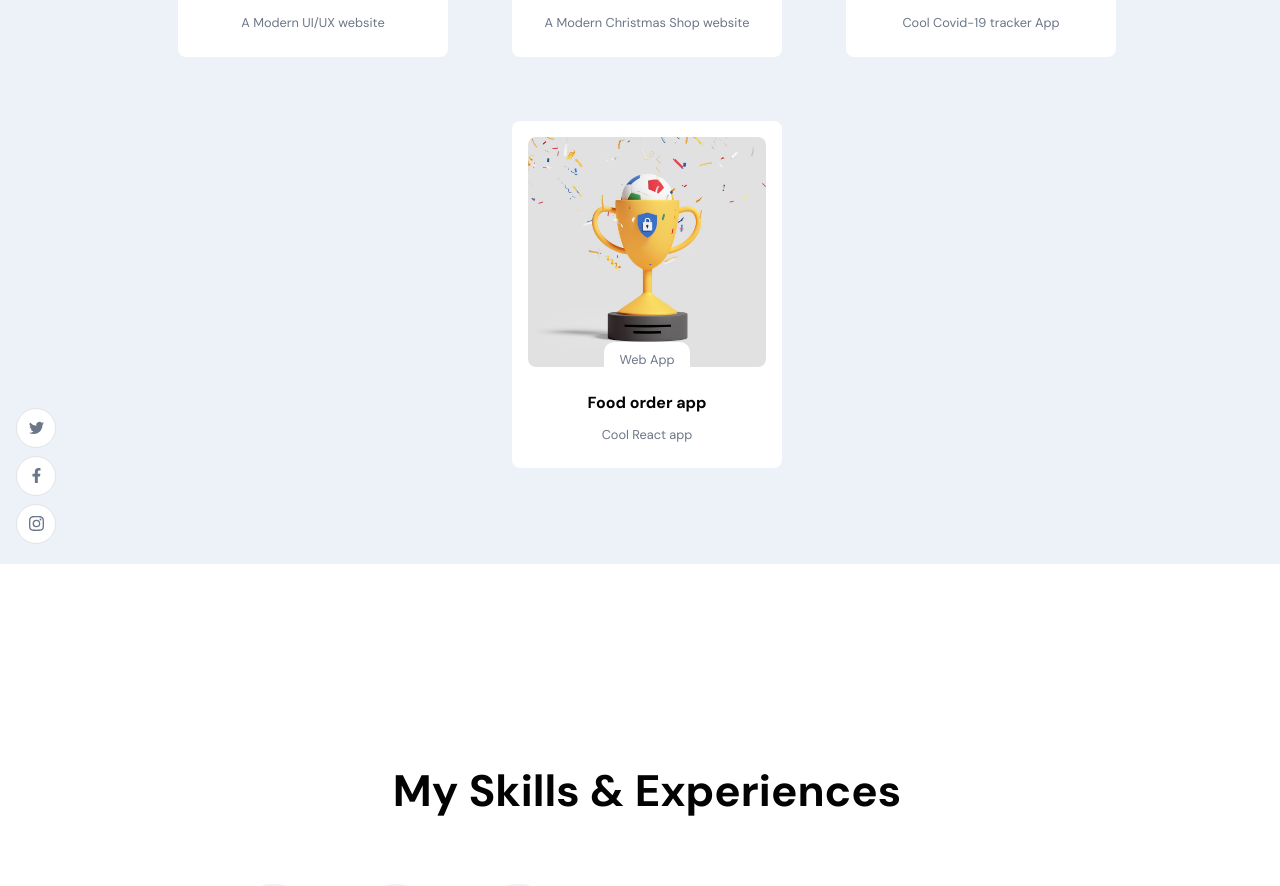
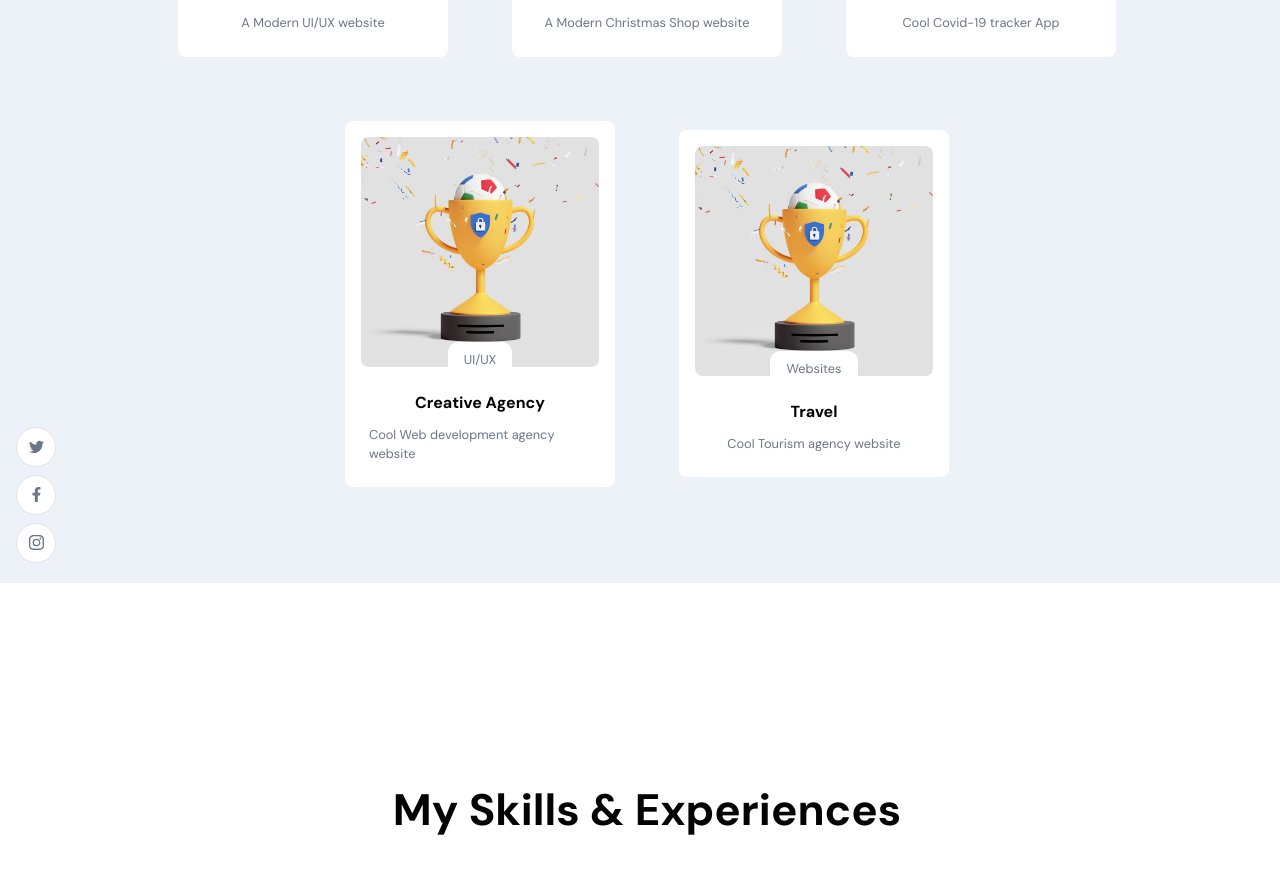
Before and after one commit to tdark23/ted-portfolio, a React (Create React App) app: page / in a window 1280 px wide. Shown: the part 2603-3489 px from the top of the page. Built offline with nearby package versions, Linux system fonts and the light colour scheme.

Commit message:
Update Work.jsx

```diff
--- a/src/container/Work/Work.jsx
+++ b/src/container/Work/Work.jsx
@@ -67,12 +67,21 @@ const Work = () => {
     },
     {
       name: 'third',
-      title: 'Food order app',
-      description: 'Cool React app',
-      projectLink: 'https://camerfood-order-app.netlify.app',
-      codeLink: 'https://github.com/tdark23/Food-order-app',
+      title: 'Creative Agency',
+      description: 'Cool Web development agency website',
+      projectLink: 'https://web-dev-agency.netlify.app',
+      codeLink: 'https://github.com/tdark23/web-development-agency',
       imgUrl: images.about03,
-      tags: ['Web App', 'ALL'],
+      tags: ['UI/UX', 'ALL'],
+    },
+    {
+      name: 'third',
+      title: 'Travel',
+      description: 'Cool Tourism agency website',
+      projectLink: 'https://paradise-agency.netlify.app/',
+      codeLink: 'https://github.com/tdark23/tourism',
+      imgUrl: images.about03,
+      tags: ['Websites', 'ALL'],
     },
   ]
 
```
